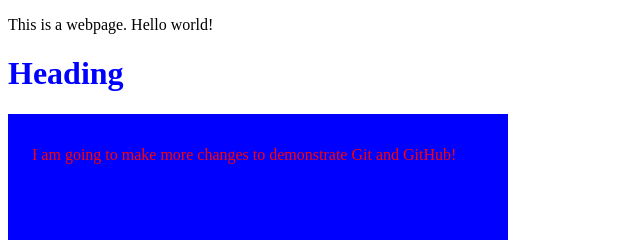
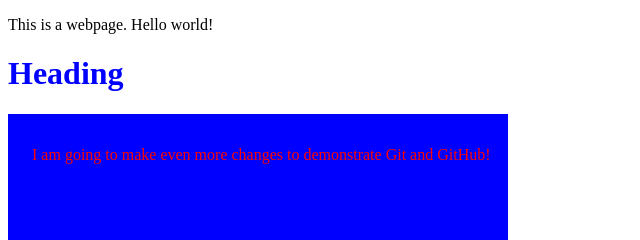
Before and after one commit to andycarnahan/first_website, a plain HTML site: page index.html in a window 1280 px wide. Shown: the top 240 px of the page, 0-640 px from the left. Drawn offline with Linux system fonts and the light colour scheme.

Commit message:
even more changes

```diff
--- a/index.html
+++ b/index.html
@@ -13,7 +13,7 @@
   <h1>Heading</h1>
 
   <div class="example-div">
-    <span class="spaceAroundIt">I am going to make more changes to demonstrate Git and GitHub!</span>
+    <span class="spaceAroundIt">I am going to make even more changes to demonstrate Git and GitHub!</span>
   </div>
 
   <p>Here is something with a different style in a span:
```
